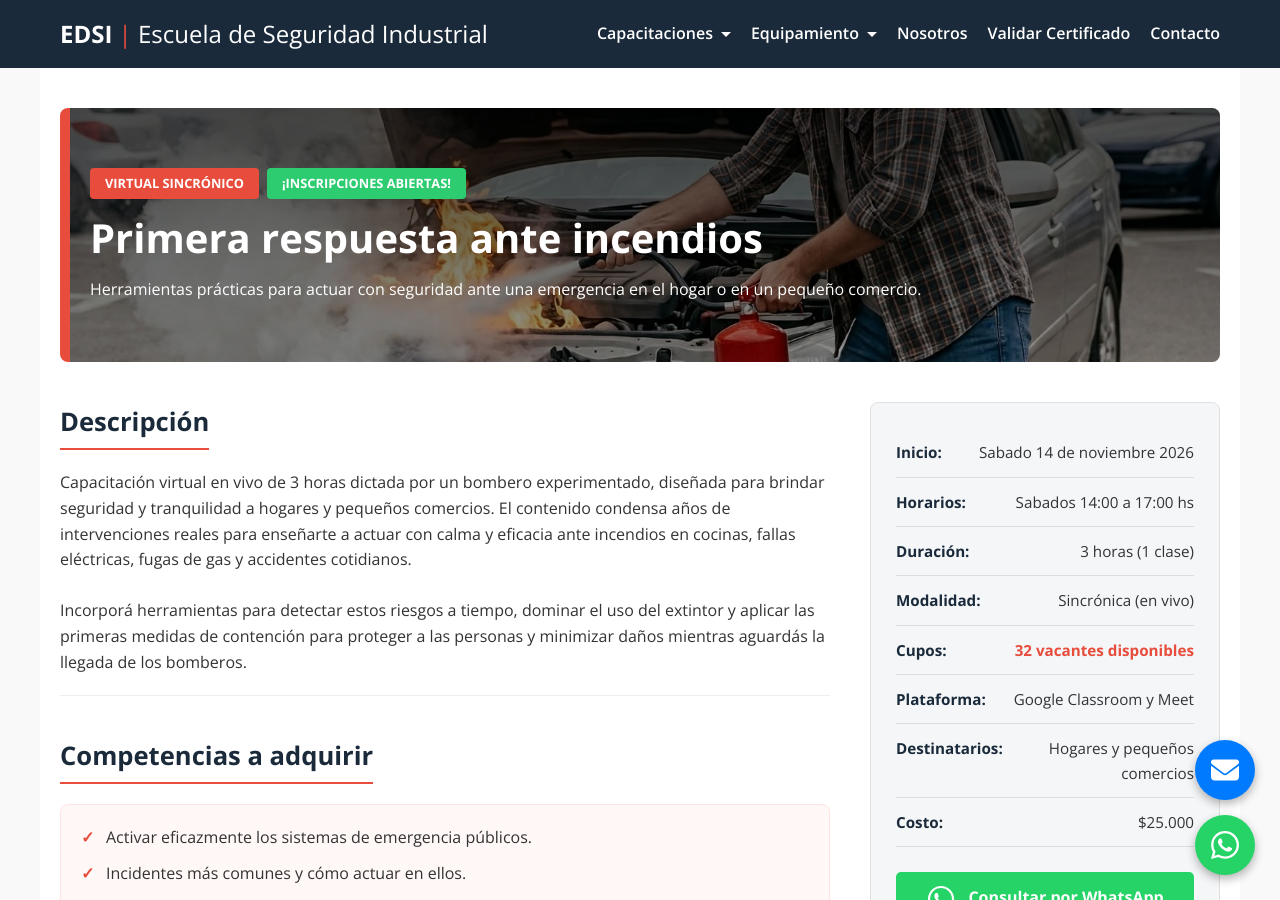
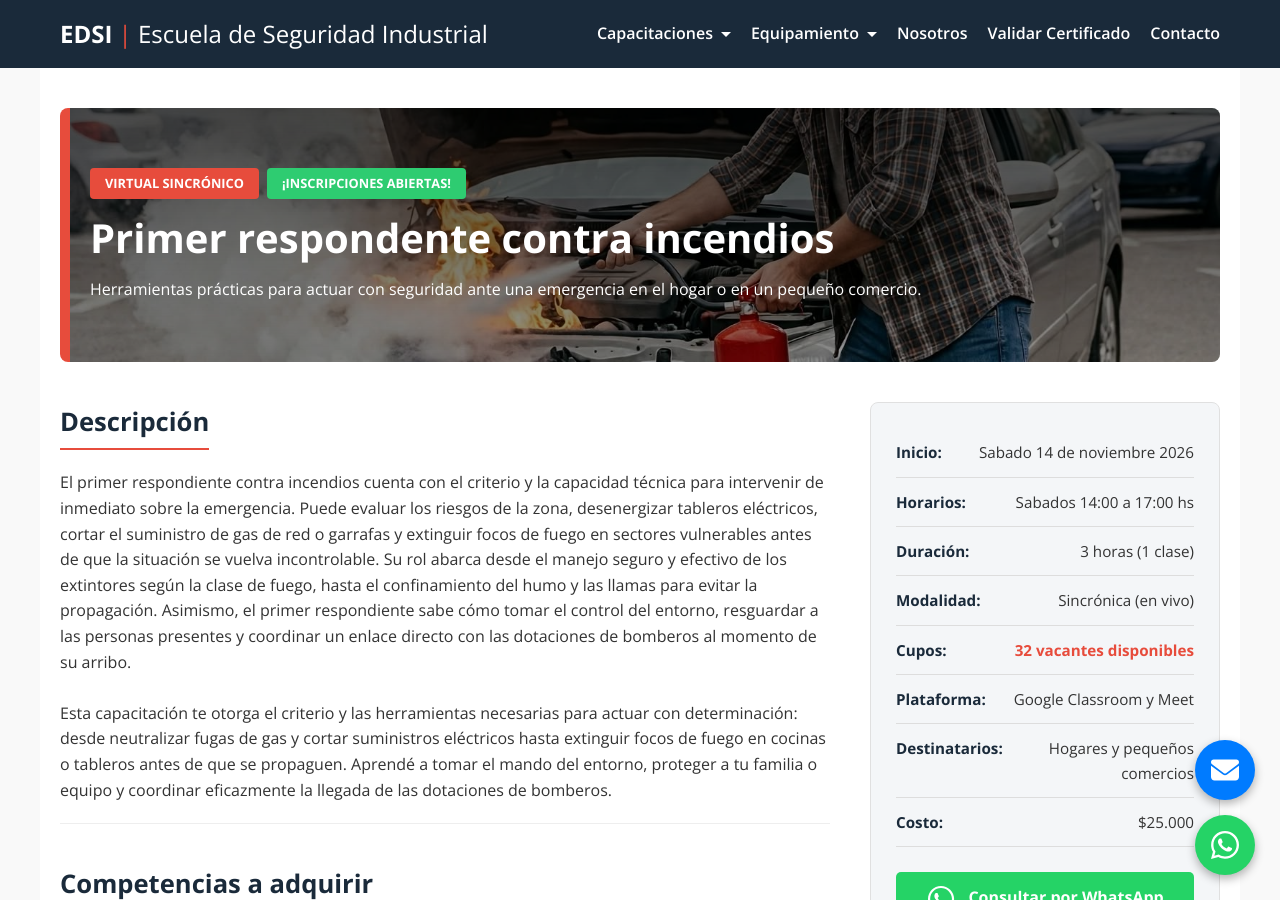
Before and after one commit to martov1/EDSI-nuevo-sitio, a Jekyll site: the page built from Particulares/Primera-respuesta-ante-incendios/Primera-respuesta-ante-incendios.html, in a window 1280 px wide and 900 px high. Built offline with Jekyll 4.4.1, drawn with Linux system fonts in a browser that asks for light colours.

Commit message:
Mejora textos

```diff
--- a/Particulares/Primera-respuesta-ante-incendios/Primera-respuesta-ante-incendios.html
+++ b/Particulares/Primera-respuesta-ante-incendios/Primera-respuesta-ante-incendios.html
@@ -24,7 +24,7 @@ js:
       <span class="tag-lista-espera">Anótate a la lista de espera</span>
       {% endif %}
     </div>
-    <h1>Primera respuesta ante incendios</h1>
+    <h1>Primer respondente contra incendios</h1>
     <p>
       Herramientas prácticas para actuar con seguridad ante una emergencia en el
       hogar o en un pequeño comercio.
@@ -36,19 +36,26 @@ js:
       <section class="section-card">
         <h2>Descripción</h2>
         <p>
-          Capacitación virtual en vivo de 3 horas dictada por un bombero
-          experimentado, diseñada para brindar seguridad y tranquilidad a
-          hogares y pequeños comercios. El contenido condensa años de
-          intervenciones reales para enseñarte a actuar con calma y eficacia
-          ante incendios en cocinas, fallas eléctricas, fugas de gas y
-          accidentes cotidianos.
+          El primer respondiente contra incendios cuenta con el criterio y la
+          capacidad técnica para intervenir de inmediato sobre la emergencia.
+          Puede evaluar los riesgos de la zona, desenergizar tableros
+          eléctricos, cortar el suministro de gas de red o garrafas y extinguir
+          focos de fuego en sectores vulnerables antes de que la situación se
+          vuelva incontrolable. Su rol abarca desde el manejo seguro y efectivo
+          de los extintores según la clase de fuego, hasta el confinamiento del
+          humo y las llamas para evitar la propagación. Asimismo, el primer
+          respondiente sabe cómo tomar el control del entorno, resguardar a las
+          personas presentes y coordinar un enlace directo con las dotaciones de
+          bomberos al momento de su arribo.
         </p>
         <br />
         <p>
-          Incorporá herramientas para detectar estos riesgos a tiempo, dominar
-          el uso del extintor y aplicar las primeras medidas de contención para
-          proteger a las personas y minimizar daños mientras aguardás la llegada
-          de los bomberos.
+          Esta capacitación te otorga el criterio y las herramientas necesarias
+          para actuar con determinación: desde neutralizar fugas de gas y cortar
+          suministros eléctricos hasta extinguir focos de fuego en cocinas o
+          tableros antes de que se propaguen. Aprendé a tomar el mando del
+          entorno, proteger a tu familia o equipo y coordinar eficazmente la
+          llegada de las dotaciones de bomberos.
         </p>
       </section>
 
--- a/capacitacion-particulares.html
+++ b/capacitacion-particulares.html
@@ -31,8 +31,8 @@ redirect_from:
                     {% if site.primera_respuesta_incendios.cupos.lista_de_espera_habilitada %}
                     <span class="inscription-status inscription-status-waitlist">Anotate a la lista de espera</span>
                     {% endif %}
-                    <h3>Primera respuesta ante incendios</br>[ Virtual sincrónico 3hs ]</h3>
-                    <p>Una clase práctica para hogares y pequeños comercios: uso de extintores, pérdidas de gas, riesgos eléctricos y primeras acciones seguras antes del arribo de bomberos.</p>
+                    <h3>Primer respondente contra incendios</br>[ Virtual sincrónico 3hs ]</h3>
+                    <p>Capacitación intensiva para hogares y pequeños comercios. Enfrentá emergencias con solidez: dominio de extintores, neutralización de fugas de gas, control de riesgo eléctrico y maniobras de contención antes de la llegada de bomberos.</p>
                 </div>
                 <a href="{{ site.baseurl }}/Particulares/Primera-respuesta-ante-incendios/Primera-respuesta-ante-incendios" class="btn-primary" style="padding: 10px; font-size: 0.9rem; text-align: center;">Ver ficha técnica del curso</a>
             </div>
```
